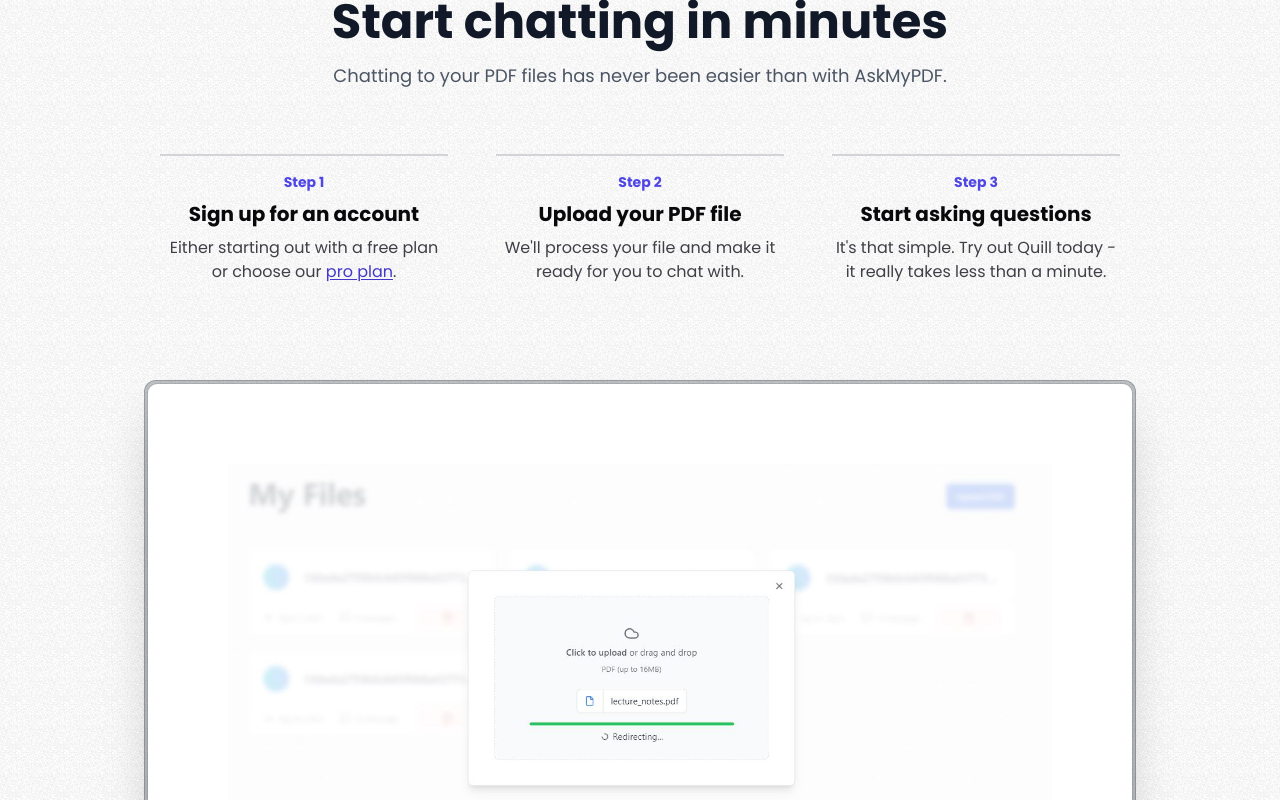
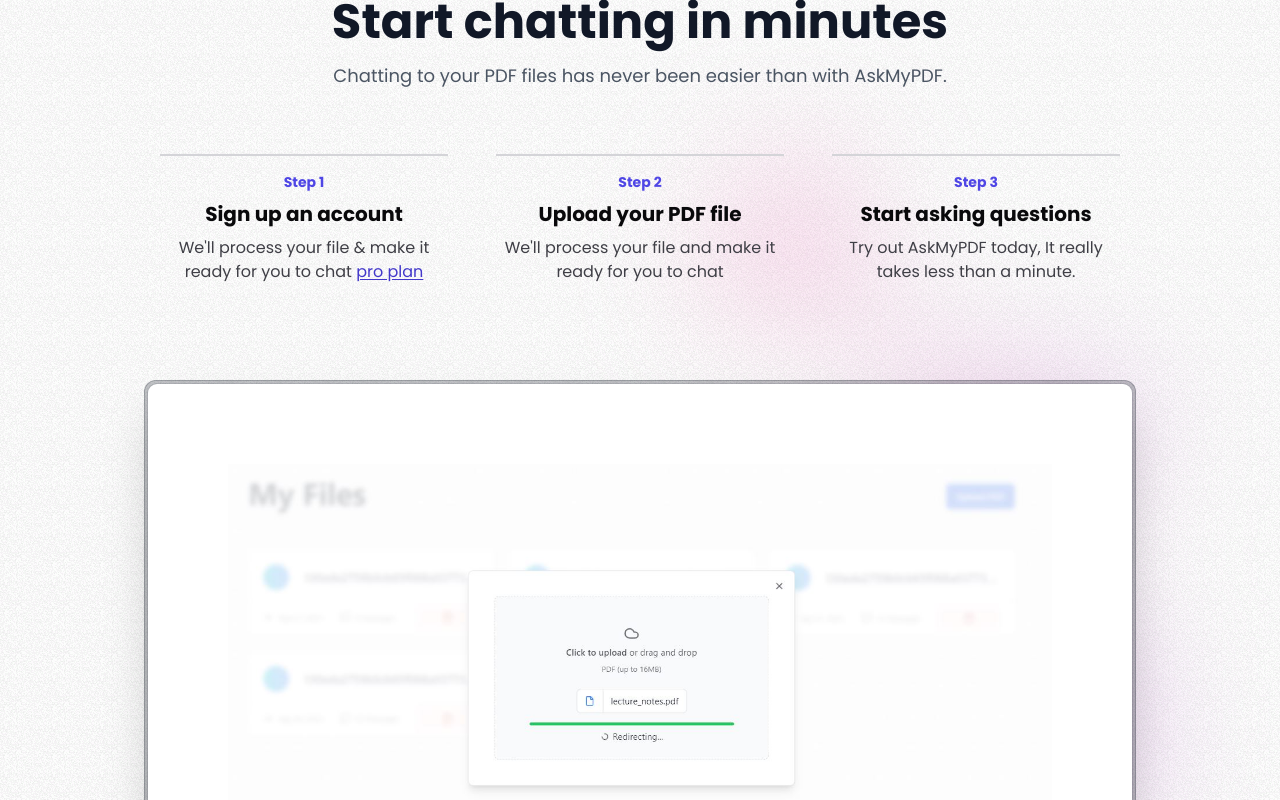
Before and after one commit to HimansuThapa2059/AskMyPDF, a Next.js app: page / in a window 1280 px wide. Shown: the part 1560-2360 px from the top of the page. Built offline with nearby package versions, Linux system fonts and the light colour scheme.

Commit message:
code refactored

```diff
--- a/app/page.tsx
+++ b/app/page.tsx
@@ -2,6 +2,7 @@ import Link from 'next/link';
 import { MoveRight } from 'lucide-react';
 import { buttonVariants } from '@/components/ui/button';
 import Image from 'next/image';
+import { steps } from '@/constants';
 
 export default function Home() {
   return (
@@ -101,59 +102,45 @@ export default function Home() {
         </div>
 
         {/* steps */}
+
         <ol className="my-8 space-y-4 p-4 md:px-8 md:flex md:space-x-12 md:space-y-0">
-          <li className="md:flex-1">
-            <div className="flex flex-col space-y-2 border-l-4 border-zinc-300 py-2 pl-4 md:border-l-0 md:border-t-2 md:pb-0 md:pl-0 md:pt-4 md:items-center">
+          {steps.map((step) => (
+            <li className="md:flex-1" key={step.number}>
+              <div className="flex flex-col space-y-2 border-l-4 border-zinc-300 py-2 pl-4 md:border-l-0 md:border-t-2 md:pb-0 md:pl-0 md:pt-4 lg:items-center">
                 <span className="text-sm font-semibold text-indigo-600">
-                Step 1
+                  Step {step.number}
                 </span>
-              <span className="text-xl font-semibold ">
-                Sign up for an account
-              </span>
-              <span className="mt-2 text-zinc-700 md:text-center">
-                Either starting out with a free plan or choose our{' '}
+                <span className="text-xl font-semibold ">{step.title}</span>
+                <span className="mt-2 text-zinc-700 lg:text-center">
+                  {step.description}{' '}
+                  {step.linkHref && step.linkLabel && (
                     <Link
-                  href="/pricing"
+                      href={step.linkHref}
                       className="text-indigo-700 underline underline-offset-2"
                     >
-                  pro plan
+                      {step.linkLabel}
                     </Link>
-                .
+                  )}
                 </span>
               </div>
             </li>
-          <li className="md:flex-1">
-            <div className="flex flex-col space-y-2 border-l-4 border-zinc-300 py-2 pl-4 md:border-l-0 md:border-t-2 md:pb-0 md:pl-0 md:pt-4 md:items-center">
-              <span className="text-sm font-semibold text-indigo-600">
-                Step 2
-              </span>
-              <span className="text-xl font-semibold ">
-                Upload your PDF file
-              </span>
-              <span className="mt-2 text-zinc-700 md:text-center">
-                We&apos;ll process your file and make it ready for you to chat
-                with.
-              </span>
-            </div>
-          </li>
-          <li className="md:flex-1">
-            <div className="flex flex-col space-y-2 border-l-4 border-zinc-300 py-2 pl-4 md:border-l-0 md:border-t-2 md:pb-0 md:pl-0 md:pt-4 md:items-center">
-              <span className="text-sm font-semibold text-indigo-600">
-                Step 3
-              </span>
-              <span className="text-xl font-semibold ">
-                Start asking questions
-              </span>
-              <span className="mt-2 text-zinc-700 md:text-center">
-                It&apos;s that simple. Try out Quill today - it really takes
-                less than a minute.
-              </span>
-            </div>
-          </li>
+          ))}
         </ol>
 
-        <div className="mx-auto max-w-6xl px-12 lg:px-8">
-          <div className="mt-16 flow-root sm:mt-24">
+        <div className="mx-auto max-w-6xl px-12 lg:px-8 relative">
+          <div className="mt-16 flow-root sm:mt-24 ">
+            <div
+              aria-hidden="true"
+              className="pointer-events-none absolute inset-x-0 -top-20 -z-10 transform-gpu overflow-hidden blur-3xl sm:-top-60"
+            >
+              <div
+                style={{
+                  clipPath:
+                    'polygon(74.1% 44.1%, 100% 61.6%, 97.5% 26.9%, 85.5% 0.1%, 80.7% 2%, 72.5% 32.5%, 60.2% 62.4%, 52.4% 68.1%, 47.5% 58.3%, 45.2% 34.5%, 27.5% 76.7%, 0.1% 64.9%, 17.9% 100%, 27.6% 76.8%, 76.1% 97.7%, 74.1% 44.1%)',
+                }}
+                className="relative right-[calc(50%-13rem)] aspect-[1155/678] w-[36.125rem] translate-x-1/3 rotate-[65deg] bg-gradient-to-tr from-[#ff80b5] to-[#9089fc] opacity-30 sm:right-[calc(50%-36rem)] sm:w-[72.1875rem]"
+              />
+            </div>
             <div className="-m-2 rounded-xl bg-gray-900/25 p-0.5 md:p-1 ring-1 ring-inset ring-gray-900/20 lg:-m-4  ">
               <Image
                 src="/file-upload-preview.jpg"
--- /dev/null
+++ b/constants/index.ts
@@ -0,0 +1,19 @@
+export const steps = [
+  {
+    number: '1',
+    title: 'Sign up an account',
+    description: "We'll process your file & make it ready for you to chat",
+    linkLabel: 'pro plan',
+    linkHref: '/pricing',
+  },
+  {
+    number: '2',
+    title: 'Upload your PDF file',
+    description: "We'll process your file and make it ready for you to chat",
+  },
+  {
+    number: '3',
+    title: 'Start asking questions',
+    description: 'Try out AskMyPDF today, It really takes less than a minute.',
+  },
+];
```
Lines whose indentation alone changed are shown as unchanged.
